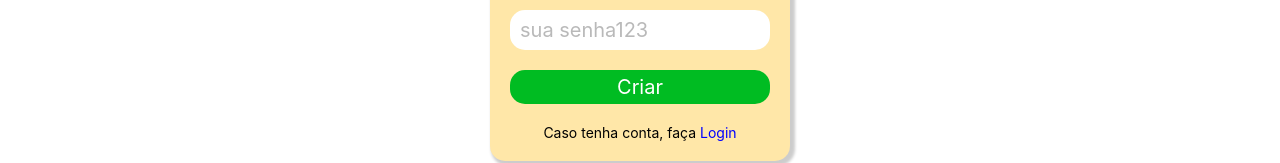
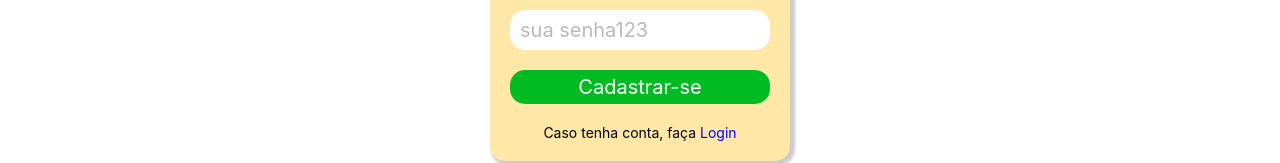
Before and after one commit to DutraGames/Create-Quiz, a Next.js app: page /register in a window 1280 px wide. Shown: the part 357-520 px from the top of the page. Built offline with nearby package versions, Linux system fonts and the light colour scheme; no server answers.

Commit message:
add Head

```diff
--- a/src/pages/register.jsx
+++ b/src/pages/register.jsx
@@ -4,10 +4,10 @@ import { useRouter } from 'next/router'
 import React, { useEffect, useState } from 'react'
 import Footer from '../components/Footer'
 import Header from '../components/Header'
+import HeadMain from '../components/HeadMain'
 import useAuth from '../hooks/useAuth'
 import { auth } from '../service/configFirebase'
 import { ButtonCreate, Frame, Input, LinkButton, TextBottom, Title } from '../styles/regisLogin'
-
 
 export default function register() {
 
@@ -49,14 +49,14 @@ export default function register() {
 
     return (
         <>
+            <HeadMain title='Montando Quiz - register' desc='Fazendo o cadastro na saplicação!' />
             <Header />
-
             <Frame>
                 <Title>Cadastrar-se:</Title>
                 <Input placeholder='seu nome' type="text" value={username} onChange={(text) => setUsername(text.target.value)} />
                 <Input placeholder='seuemail@gmail.com' type="email" value={email} onChange={(text) => setEmail(text.target.value)} />
                 <Input placeholder='sua senha123' type="password" value={password} onChange={(text) => setPassword(text.target.value)} />
-                <ButtonCreate onClick={CreateAccont}>Criar</ButtonCreate>
+                <ButtonCreate onClick={CreateAccont}>Cadastrar-se</ButtonCreate>
                 <TextBottom>Caso tenha conta, faça <Link href="/login" legacyBehavior><LinkButton>Login</LinkButton></Link></TextBottom>
             </Frame>
             <Footer />
```
